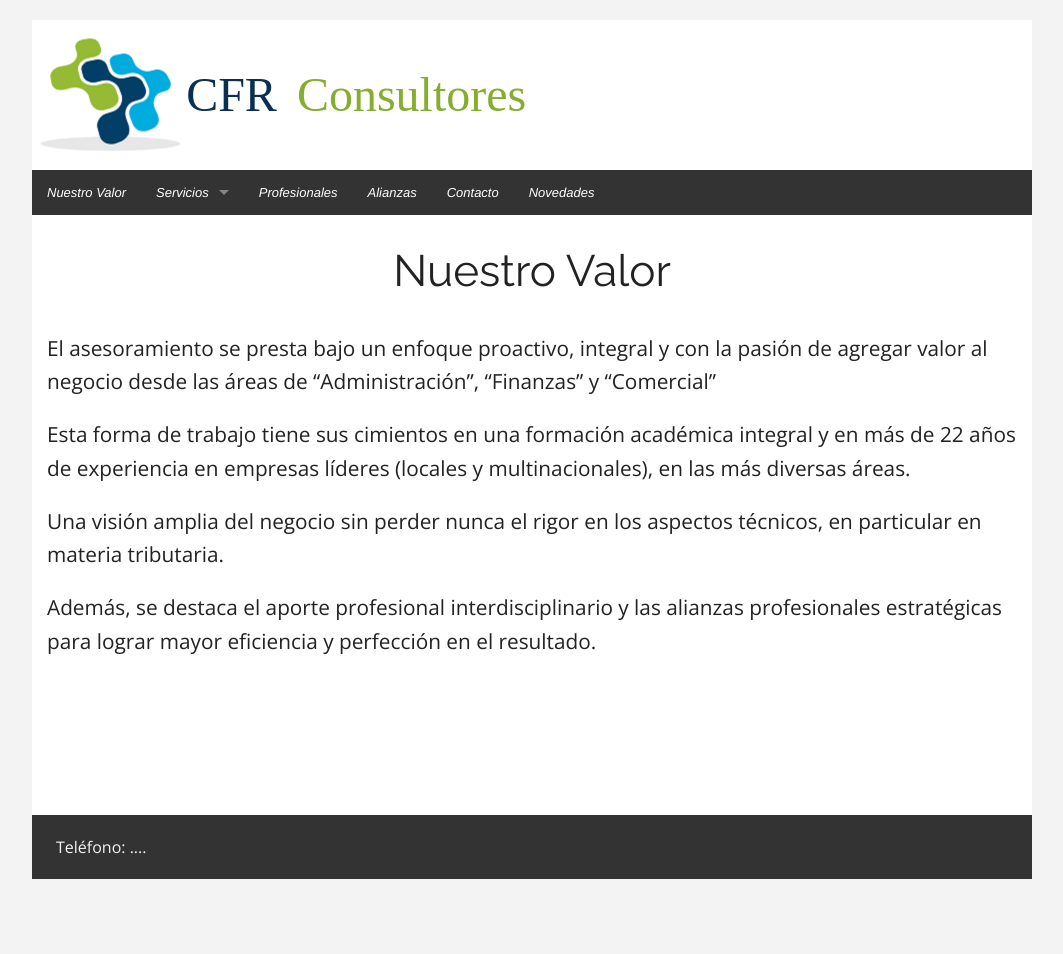
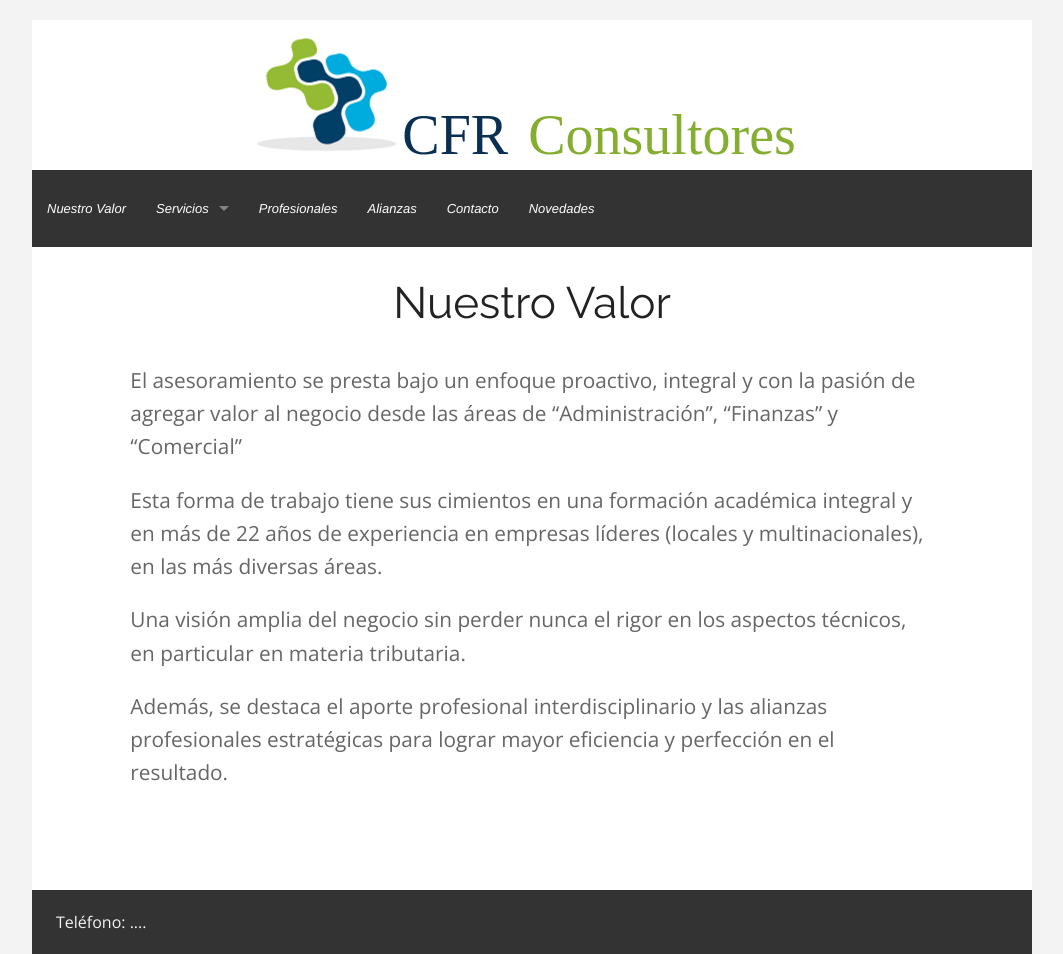
Before and after one commit to cfrconsultores/cfrconsultores.github.io, a Jekyll site: the page built from index.md, in a window 1280 px wide. Shown: the whole page, without its empty margins (108-1171 px from the left). Built offline with Jekyll 4.4.1, drawn with Linux system fonts in a browser that asks for light colours; some web fonts are replaced; before the commit the page ends 900 px from its top, so only the background shows below that.

Commit message:
mejora de estilos

```diff
--- a/_includes/nav.html
+++ b/_includes/nav.html
@@ -1,3 +1,4 @@
+<div class="nav-container">
   <nav class="top-bar" data-topbar>
     <ul class="title-area">
   		<li class="name"></li>
@@ -32,3 +33,4 @@
       </ul>
     </section>
   </nav>
+</div>
--- a/_layouts/default.html
+++ b/_layouts/default.html
@@ -39,7 +39,7 @@
   <div class="twelve columns centered">
     <!-- Main page content -->
     <div id="wrapper" class="row">
-      <div class="ten columns centered">
+      <div class="medium-offset-1 medium-10 columns centered">
     	   {{ content }}
       </div>
     <!-- end wrapper -->
--- a/assets/css/app.css
+++ b/assets/css/app.css
@@ -8,6 +8,7 @@ body {
 
 body p {
 	font-size: 1.3em;
+	color: #666;
 }
 
 body li {
@@ -25,6 +26,7 @@ body li {
 .row.header {
 	background-color: #fff;
 	padding: 0;
+	text-align: center;
 }
 
 .row.footer {
@@ -47,8 +49,10 @@ h1 {
 
 .titulo,  .sub-titulo {
 	font-family: 'Sorts Mill Goudy', 'Times New Roman', serif ;
-	font-size: 48px;
+	font-size: 56px;
 	margin-right: 20px;
+	position: relative;
+	top: 40px;
 }
 
 .titulo {
@@ -57,6 +61,11 @@ h1 {
 
 .sub-titulo {
 	color: #85AD30;
+}
+
+body .nav-container {
+	background-color: #333;
+	padding: 1em 0;
 }
 
 body .top-bar li {
```
Lines whose indentation alone changed are shown as unchanged.
